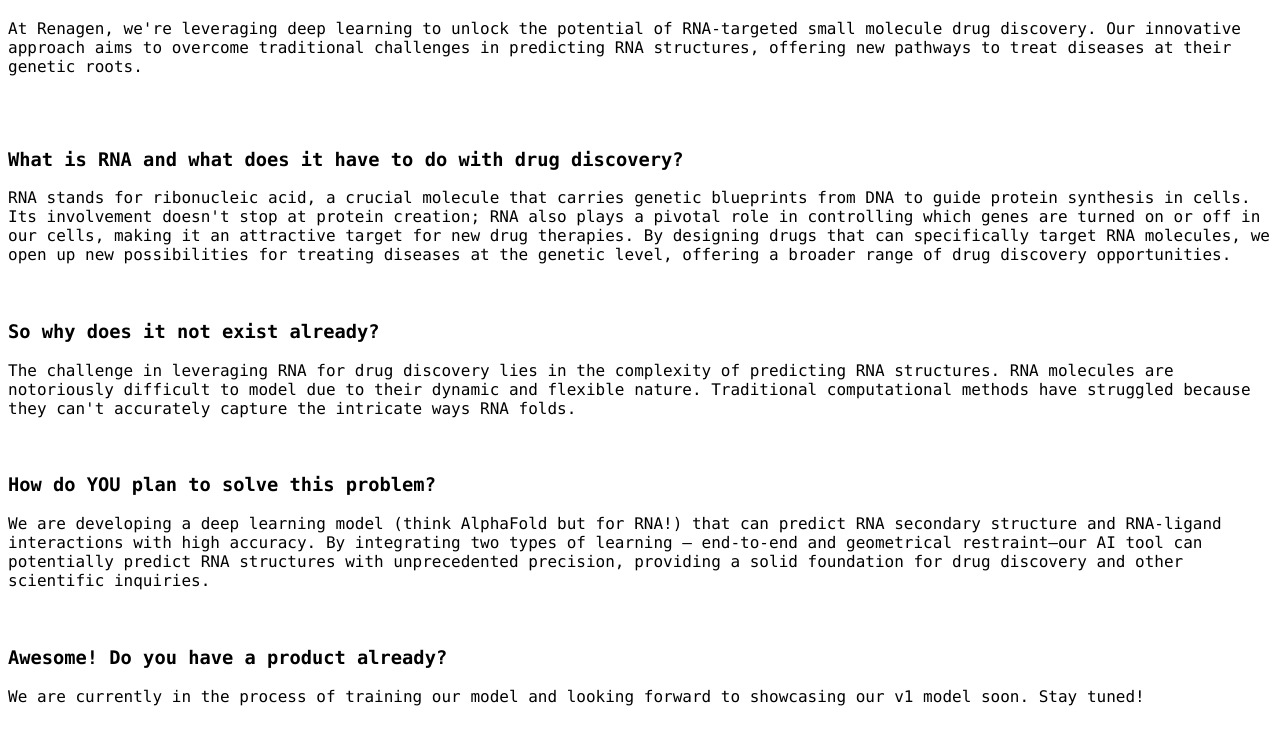
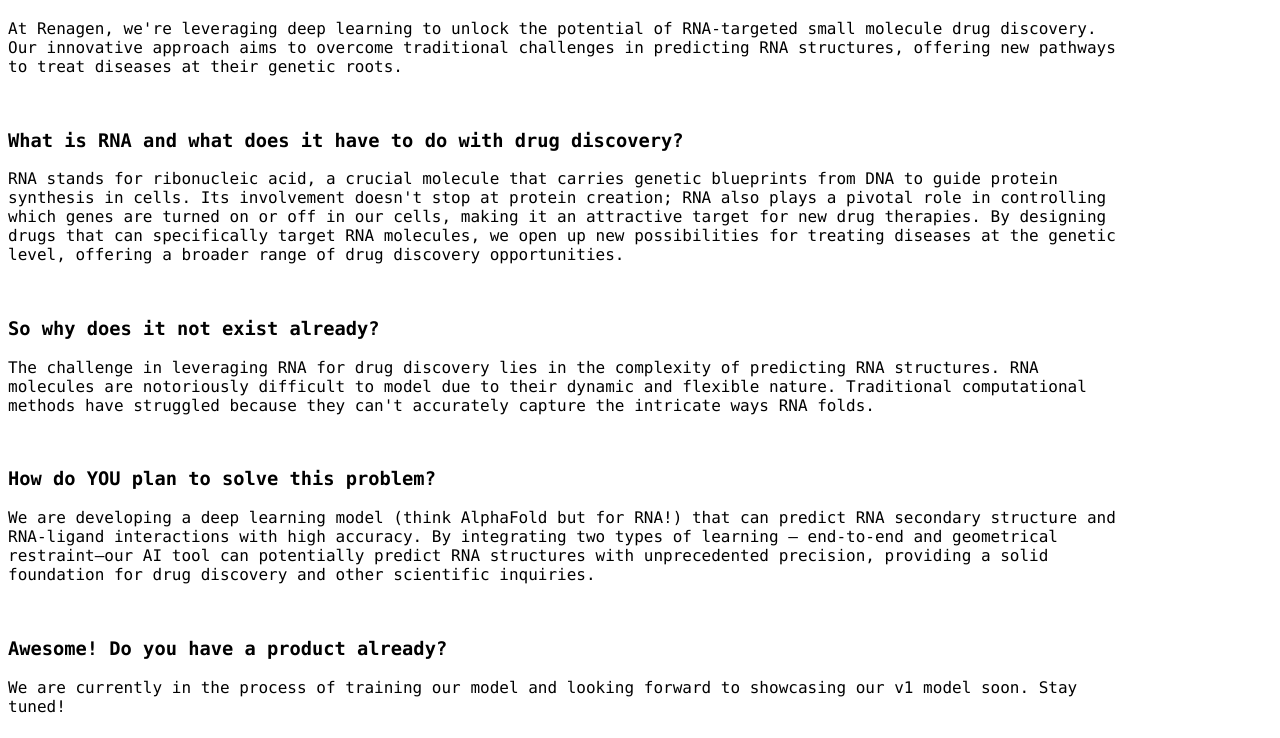
Before and after one commit to renagen/renagen.github.io, a plain HTML site: page index.html in a window 1280 px wide. Shown: the part 62-800 px from the top of the page. Drawn offline with Linux system fonts and the light colour scheme.

Commit message:
Initial Commit

```diff
--- a/index.html
+++ b/index.html
@@ -14,6 +14,9 @@
         #name {
             color: #e03636;
         }
+        p {
+            max-width: 70em;
+        }
     </style>
 
 <body>
@@ -23,51 +26,51 @@
         discovery. Our innovative approach aims to overcome traditional challenges in predicting RNA structures,
         offering new pathways to treat diseases at their genetic roots. </p>
 
-    <br /><br />
+    <br />
     <h3>What is RNA and what does it have to do with drug discovery?</h3>
-    RNA stands for ribonucleic acid, a crucial molecule that carries genetic blueprints from DNA to guide protein
+    <p>RNA stands for ribonucleic acid, a crucial molecule that carries genetic blueprints from DNA to guide protein
     synthesis
     in cells. Its involvement doesn't stop at protein creation; RNA also plays a pivotal role in controlling which genes
     are
     turned on or off in our cells, making it an attractive target for new drug therapies. By designing drugs that can
     specifically target RNA molecules, we open up new possibilities for treating diseases at the genetic level, offering
     a
-    broader range of drug discovery opportunities.
-    <br /><br /><br />
+    broader range of drug discovery opportunities.</p>
+    <br />
     <h3>So why does it not exist already?</h3>
-    The challenge in leveraging RNA for drug discovery lies in the complexity of predicting RNA structures. RNA
+    <p>The challenge in leveraging RNA for drug discovery lies in the complexity of predicting RNA structures. RNA
     molecules
     are notoriously difficult to model due to their dynamic and flexible nature. Traditional computational methods have
-    struggled because they can't accurately capture the intricate ways RNA folds.
-    <br /><br /><br />
+    struggled because they can't accurately capture the intricate ways RNA folds.</p>
+    <br />
 
     <h3>How do YOU plan to solve this problem?</h3>
-    We are developing a deep learning model (think AlphaFold but for RNA!) that can predict RNA secondary structure and
+    <p>We are developing a deep learning model (think AlphaFold but for RNA!) that can predict RNA secondary structure and
     RNA-ligand interactions with high accuracy. By integrating two types of learning — end-to-end and geometrical
     restraint—our AI tool can potentially predict RNA structures with unprecedented precision, providing a solid
     foundation
-    for drug discovery and other scientific inquiries.
-    <br /><br /><br />
+    for drug discovery and other scientific inquiries.</p>
+    <br />
     <h3>Awesome! Do you have a product already?</h3>
-    We are currently in the process of training our model and looking forward to showcasing our v1 model soon. Stay
-    tuned!
-    <br /><br /><br />
+    <p>We are currently in the process of training our model and looking forward to showcasing our v1 model soon. Stay
+    tuned!</p>
+    <br />
     <h3>Can you tell us more about yourselves?</h3>
-    We are a small team of passionate scientists and engineers from MIT and Northeastern University. Our team members
+    <p>We are a small team of passionate scientists and engineers from MIT and Northeastern University. Our team members
     have
-    diverse backgrounds in computational biology, machine learning, and drug discovery.
-    <br /><br /><br />
+    diverse backgrounds in computational biology, machine learning, and drug discovery.</p>
+    <br />
 
     <h3>How can I be part of your team?</h3>
-    While we are not actively hiring at the moment, we are always looking for passionate individuals who share our
+    <p>While we are not actively hiring at the moment, we are always looking for passionate individuals who share our
     vision.
     If you are interested in joining our team, please send us your resume at <a href="mailto:hiring@renagen.net">hiring[AT]renagen[DOT]net</a>.
-    <br /><br/>
+    <br /><br />
     We are also looking for investors who are interested in supporting our mission. If you are interested in investing
     in
     our company, please send us an email at <a href="mailto:ir@renagen.net">ir[AT]renagen[DOT]net</a>.
     <br/><br/>
-    For any other inquiries, please reach out to us at <a href="mailto:ceo@renagen.net">ceo[AT]renagen[DOT]net</a>.
+    For any other inquiries, please reach out to us at <a href="mailto:ceo@renagen.net">ceo[AT]renagen[DOT]net</a>.</p>
 </body>
 
 </html>
```
